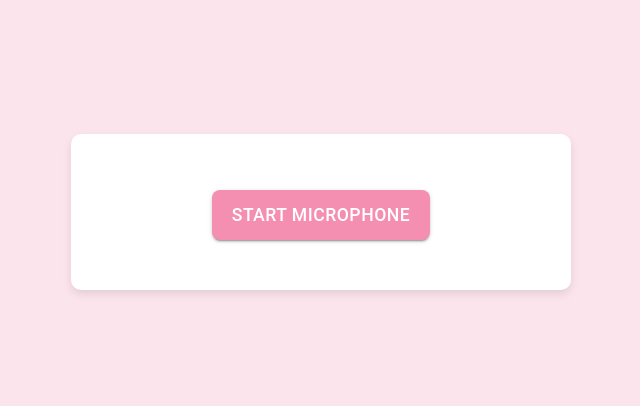
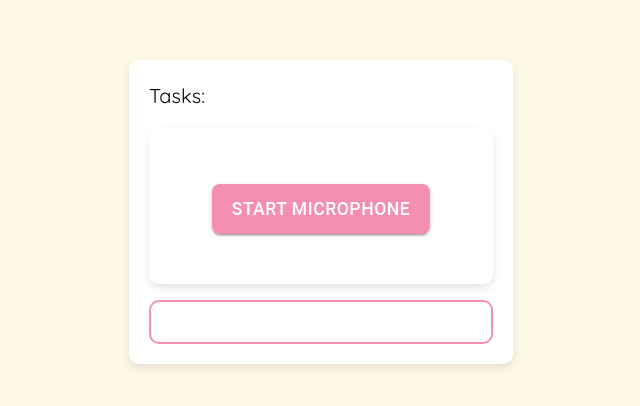
Before and after one commit to slug22/MemoMe, a React (Create React App) app in the folder frontend/: page /tasks in a window 1280 px wide. Shown: the part 188-594 px from the top of the page, without its empty margins (319-959 px from the left). Built offline with nearby package versions, Linux system fonts and the light colour scheme.

Commit message:
Update TaskDisplay.jsx

```diff
--- a/frontend/src/TaskDisplay.jsx
+++ b/frontend/src/TaskDisplay.jsx
@@ -11,6 +11,10 @@ const TaskDisplay = () => {
   const [isListening, setIsListening] = useState(false);
   const [speechResult, setSpeechResult] = useState('');
   const [chatResponse, setChatResponse] = useState('');
+  const [tasks, setTasks] = useState([]);
+  const [showTaskList, setShowTaskList] = useState(true);
+  const [hasStoppedOnce, setHasStoppedOnce] = useState(false);
+  const [showSpeechResult, setShowSpeechResult] = useState(false);
 
   const recognition = new window.webkitSpeechRecognition(); // For Chrome
 
@@ -23,7 +27,6 @@ const TaskDisplay = () => {
       setSpeechResult(transcript);
       console.log('Speech recognized:', transcript);
 
-      // Send the recorded message text along with user_id to the /chat endpoint
       try {
         const response = await axios.post('http://localhost:5000/chat', {
           user_id,
@@ -31,6 +34,10 @@ const TaskDisplay = () => {
         });
         setChatResponse(response.data.response);
         console.log('Chat response:', response.data.response);
+
+        // Text-to-Speech after receiving the response
+        const utterance = new SpeechSynthesisUtterance(response.data.response);
+        speechSynthesis.speak(utterance);
       } catch (error) {
         console.error('Error sending message to chat:', error);
       }
@@ -38,8 +45,30 @@ const TaskDisplay = () => {
 
     recognition.onend = () => {
       setIsListening(false);
+      if (!hasStoppedOnce) {
+        setShowTaskList(false);
+        setHasStoppedOnce(true);
+        setTimeout(() => {
+          setShowSpeechResult(true);
+        }, 200); // Delay showing the speech result by 0.2 seconds
+      }
     };
-  }, [recognition, user_id]);
+  }, [recognition, user_id, hasStoppedOnce]);
+
+  useEffect(() => {
+    const fetchTasks = async () => {
+      try {
+        const response = await axios.get(`http://localhost:5000/user/${user_id}/tasks`);
+        setTasks(response.data.tasks);
+      } catch (error) {
+        console.error('Error fetching tasks:', error);
+      }
+    };
+
+    if (user_id) {
+      fetchTasks();
+    }
+  }, [user_id]);
 
   const handleStartListening = () => {
     setIsListening(true);
@@ -52,29 +81,84 @@ const TaskDisplay = () => {
   };
 
   return (
-    <div className="task-display-container"> {/* Add a container for styling */}
-      <Box className="task-box"> {/* Add a class to the Box */}
-        {chatResponse && (
-          <Typography variant="h5" component="div" gutterBottom>
-            {chatResponse}
-          </Typography>
+    <div className="task-display-container" style={{ backgroundColor: '#fef9e7', fontFamily: 'Quicksand, cursive, sans-serif' }}>
+      {/* Container Box with white background */}
+      <Box
+        sx={{
+          backgroundColor: 'white', // White background for the container
+          padding: '20px', // Add some padding
+          borderRadius: '10px', // Rounded corners for the container
+          boxShadow: '0 4px 8px rgba(0, 0, 0, 0.1)', // Optional: add shadow for depth
+          width: '30%', // Set width of the container
+        }}
+      >
+        {/* Task list */}
+        {showTaskList && (
+          <Box className="task-list-box" sx={{ mb: 2 }}>
+            <Typography variant="h6" sx={{ color: 'black', fontFamily: 'Quicksand' }}>
+              Tasks:
+            </Typography>
+            <ul style={{ paddingLeft: '20px' }}>
+              {tasks.map((task, index) => (
+                <li key={index} style={{ marginLeft: '20px' }}>{task}</li>
+              ))}
+            </ul>
+          </Box>
         )}
-        <Button
-          variant="contained"
-          onClick={isListening ? handleStopListening : handleStartListening}
-          sx={{ mt: 2 }}
+
+        {/* Speech result box with pink border */}
+        {speechResult && (
+          <Box
+            className={`speech-result-box ${showSpeechResult ? 'show' : ''}`}
+            sx={{
+              padding: '15px',
+              borderRadius: '10px',
+              mb: 2,
+              width: '100%',
+              textAlign: 'center',
+              border: '2px solid', // Add border
+              borderColor: '#f48fb1', // Pink border color
+              opacity: showSpeechResult ? 1 : 0,
+              transition: 'opacity 0.5s ease-in-out',
+            }}
+          >
+            <Typography variant="body1" sx={{ color: 'black', fontFamily: 'Montserrat' }}>
+              You said: {speechResult}
+            </Typography>
+          </Box>
+        )}
+
+        {/* Button box */}
+        <Box className="task-box">
+          <Button
+            variant="contained"
+            onClick={isListening ? handleStopListening : handleStartListening}
+            sx={{ mt: 2, backgroundColor: '#ff69b4', color: '#fff', '&:hover': { backgroundColor: '#ff1493' } }}
+          >
+            {isListening ? 'Stop Microphone' : 'Start Microphone'}
+          </Button>
+        </Box>
+
+        {/* Chat response box with pink border */}
+        <Box
+          className="chat-response-box"
+          sx={{
+            padding: '20px',
+            borderRadius: '10px',
+            mt: 2,
+            border: '2px solid', // Add border
+            borderColor: '#f48fb1', // Pink border color
+          }}
         >
-          {isListening ? 'Stop Microphone' : 'Start Microphone'}
-        </Button>
-
-        {speechResult && (
-          <Typography variant="body1" sx={{ mt: 2 }}>
-            You said: {speechResult}
-          </Typography>
-        )}
+          {chatResponse && (
+            <Typography variant="h5" component="div" gutterBottom sx={{ color: 'black', fontFamily: 'Quicksand' }}>
+              {chatResponse}
+            </Typography>
+          )}
+        </Box>
       </Box>
     </div>
   );
-};
+}
 
 export default TaskDisplay;
```
